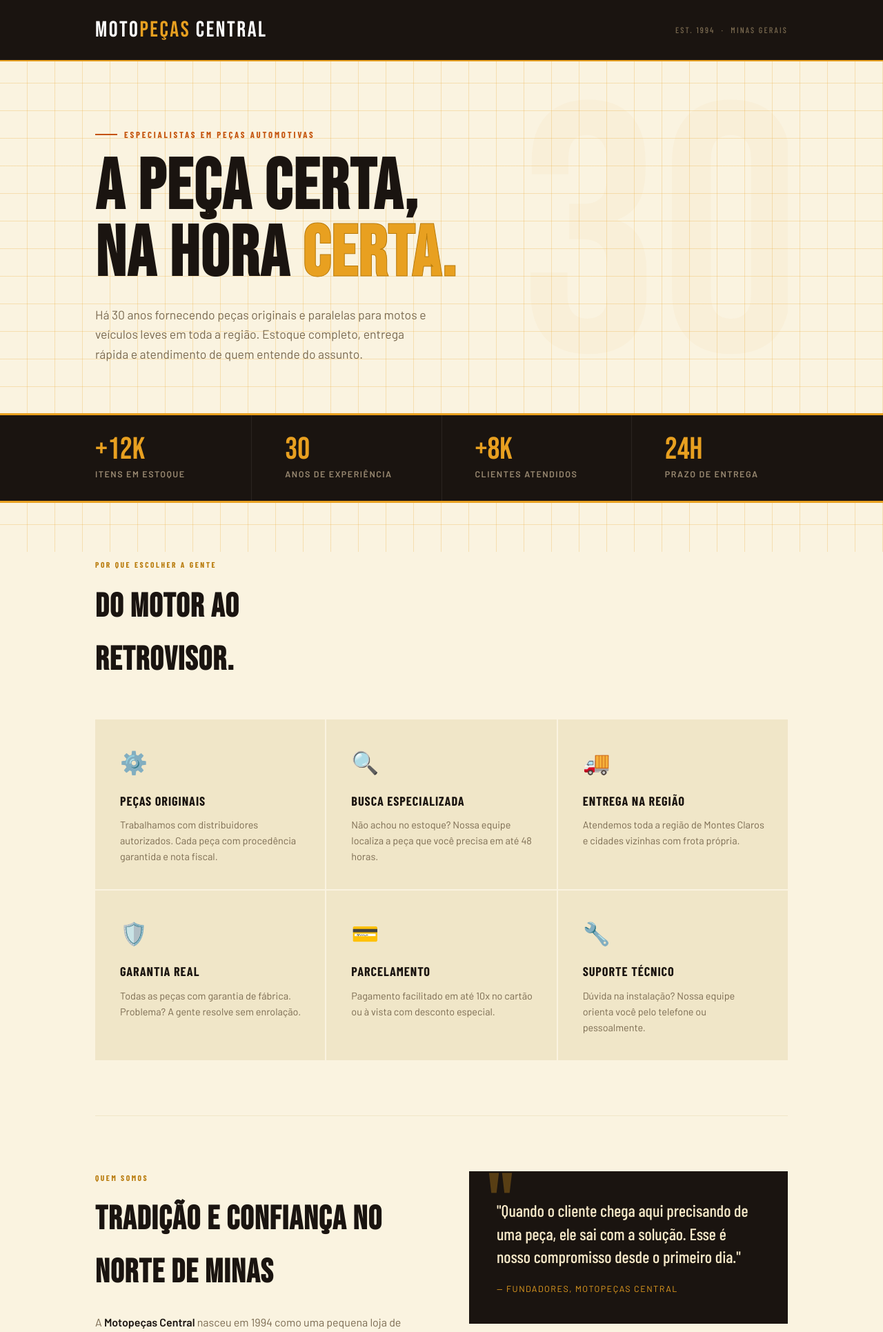
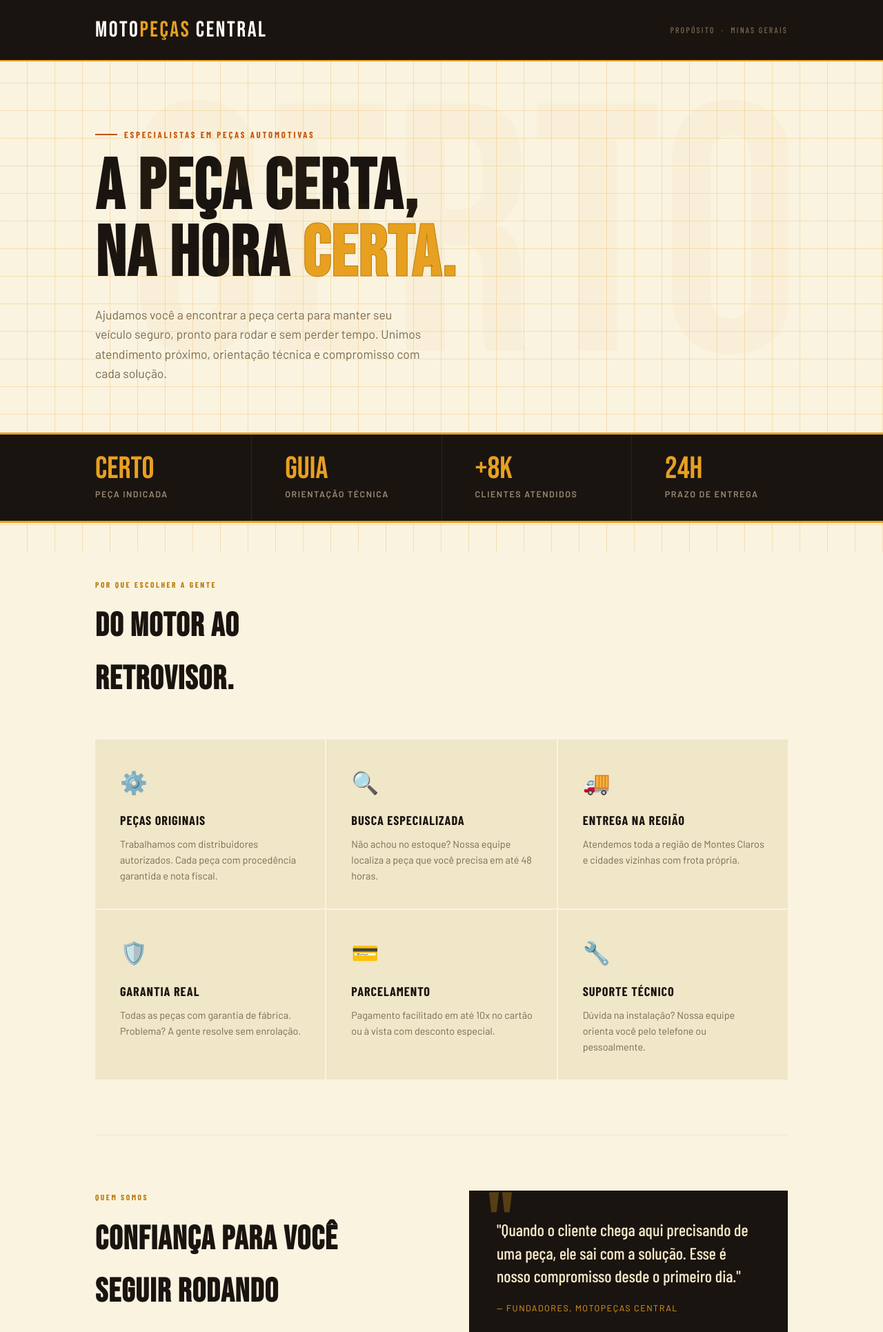
Before and after one commit to vinicius-felix1706/loja_pecas, a PHP site: page /index.php in a window 1280 px wide. Shown: the top 1931 px of the page at 69% size. Run offline with PHP 8.4, Linux system fonts and the light colour scheme.

Commit message:
Atualiza textos institucionais da home

```diff
--- a/index.php
+++ b/index.php
@@ -637,9 +637,9 @@ if ($url === 'dashboard') {
       padding: 96px 0 72px;
       overflow: hidden;
     }
-    /* número decorativo de fundo */
+    /* texto decorativo de fundo */
     .hero::after {
-      content: '30';
+      content: 'certo';
       position: absolute;
       right: -20px; top: 10px;
       font-family: 'Bebas Neue', sans-serif;
@@ -965,7 +965,7 @@ if ($url === 'dashboard') {
   <header>
     <div class="header-inner">
       <div class="logo"><span>Moto</span>Peças <span>Central</span></div>
-      <div class="header-tag">Est. 1994 &nbsp;·&nbsp; Minas Gerais</div>
+      <div class="header-tag">Propósito &nbsp;·&nbsp; Minas Gerais</div>
     </div>
   </header>
 
@@ -975,7 +975,7 @@ if ($url === 'dashboard') {
       <div class="hero-eyebrow">Especialistas em peças automotivas</div>
       <h1>A peça certa,<br>na hora <em>certa.</em></h1>
       <p class="hero-sub">
-        Há 30 anos fornecendo peças originais e paralelas para motos e veículos leves em toda a região. Estoque completo, entrega rápida e atendimento de quem entende do assunto.
+        Ajudamos você a encontrar a peça certa para manter seu veículo seguro, pronto para rodar e sem perder tempo. Unimos atendimento próximo, orientação técnica e compromisso com cada solução.
       </p>
     </div>
   </div>
@@ -984,12 +984,12 @@ if ($url === 'dashboard') {
   <div class="stats">
     <div class="stats-inner">
       <div class="stat reveal">
-        <div class="stat-num">+12K</div>
-        <div class="stat-label">Itens em estoque</div>
+        <div class="stat-num">Certo</div>
+        <div class="stat-label">Peça indicada</div>
       </div>
       <div class="stat reveal reveal-delay-1">
-        <div class="stat-num">30</div>
-        <div class="stat-label">Anos de experiência</div>
+        <div class="stat-num">Guia</div>
+        <div class="stat-label">Orientação técnica</div>
       </div>
       <div class="stat reveal reveal-delay-2">
         <div class="stat-num">+8K</div>
@@ -1046,9 +1046,9 @@ if ($url === 'dashboard') {
       <div class="sobre-layout">
         <div class="sobre-text reveal">
           <div class="section-label">Quem somos</div>
-          <h2>Tradição e confiança no Norte de Minas</h2>
-          <p>A <strong>Motopeças Central</strong> nasceu em 1994 como uma pequena loja de balcão no centro de Montes Claros. Crescemos junto com a cidade e hoje somos referência regional em peças para motos, carros de passeio e utilitários leves.</p>
-          <p>Nosso estoque conta com mais de <strong>12 mil itens</strong> entre peças originais, paralelas homologadas e acessórios. Trabalhamos com as principais marcas do mercado: Honda, Yamaha, Suzuki, Kawasaki, Volkswagen, Chevrolet, Fiat e muito mais.</p>
+          <h2>Confiança para você seguir rodando</h2>
+          <p>A <strong>Motopeças Central</strong> existe para simplificar a vida de quem depende do veículo todos os dias. Nosso papel é ouvir, entender a necessidade e indicar peças compatíveis com segurança e clareza.</p>
+          <p>Trabalhamos com peças originais, paralelas homologadas e acessórios das principais marcas do mercado, sempre buscando a melhor combinação entre qualidade, prazo e custo-benefício.</p>
           <p>Para oficinas e mecânicos, oferecemos <strong>condições especiais de pagamento</strong> e atendimento preferencial com pedidos por WhatsApp.</p>
         </div>
         <div class="sobre-destaque reveal reveal-delay-1">
```
